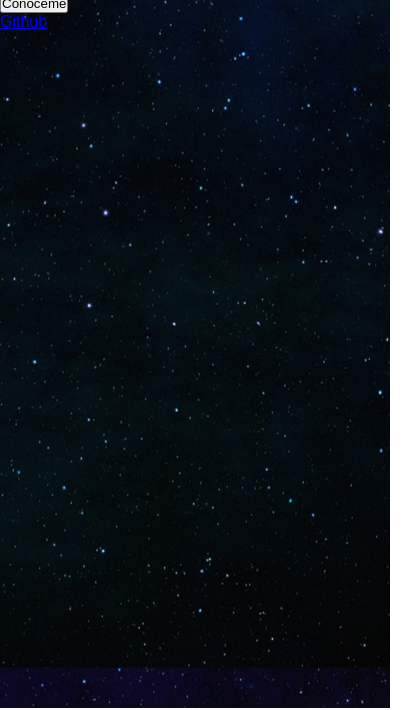
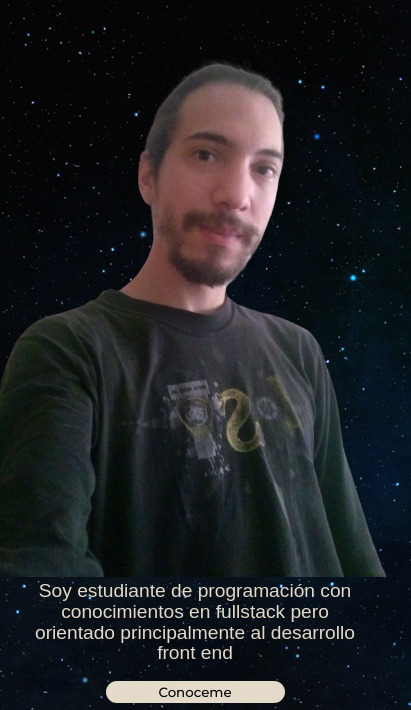
Before and after one commit to GabrielCarrillo93/CardWeb, a plain HTML site: page index.html in a window 390 px wide. Shown: the part 136-846 px from the top of the page, 411 px wide, since content can reach past the window. Drawn offline with Linux system fonts and the light colour scheme; a web font is replaced by a local one.

Commit message:
mobile listo

```diff
--- a/css/styles.css
+++ b/css/styles.css
@@ -6,22 +6,82 @@
     font-family: 'Monsterrat', sans-serif;
     padding: 0;
     margin: 0;
+    /* border: 1px solid red */
 }
 
 body {
     background-image: url(../img/fondo.jpg);
-    background-position: center;
+    background-repeat: no-repeat;
 }
 
 header {
-
     padding: 0;
-    margin: ;
+    margin: 0.5rem 0.5rem;
 }
 
 h1 {
     text-align: center;
     font-family: 'Edu SA Beginner', cursive;
-    color: rgb(127, 111, 231);
+    color: rgb(227, 218, 201);
     font-size: 3rem;
 }
+
+main{
+    display: flex;
+    flex-direction: column;
+    padding: 0.5rem 1rem;
+    align-items: center;
+    justify-content: space-around;
+}
+
+.seccion{
+    display: flex;
+    flex-direction: column;
+    align-items: center;
+    justify-content: space-around;
+}
+
+section>p{
+    width: 100%;
+    text-align: center;
+    padding: 0.25rem;
+}
+
+section>button{
+    width: 50%;
+}
+
+img{
+    max-height: 70vh;
+}
+
+button{
+    border-style: none;
+    border-radius: 15px;
+    padding: 0.2rem 0.3rem;
+    font-family: 'Montserrat', sans-serif;
+    margin: 0.8rem auto;
+    background-color: rgb(227, 218, 201);
+}
+
+.texto{
+    color: rgb(227, 218, 201);
+    font-size: 1.2rem;
+    line-height: 1.3rem;
+}
+
+footer{
+    text-align: center;
+    margin: 0.5rem;
+}
+
+i{
+    color: rgb(227, 218, 201);
+}
+
+@media screen and (min-width: 900px) {
+    main{
+        display: flex;
+        flex-direction: row;
+    }
+}
--- a/index.html
+++ b/index.html
@@ -12,15 +12,17 @@
         <h1>Gabriel Ivan Carrillo</h1>
     </header>
     <main>
-        <section>
-            Info
+        <section class="seccion">
+            <img src="img/perfil.png" alt="perfil">
         </section>
-        <section>
+        <section class="seccion">
+            <p class="texto">Soy estudiante de programación con conocimientos en fullstack pero orientado principalmente al desarrollo front end</p>
             <button>Conoceme</button>
         </section>
     </main>
     <footer>
-        <a href="https://github.com/GabrielCarrillo93" target="_blank">Github</a>
+        <a href="https://github.com/GabrielCarrillo93" target="_blank"><i class="fa-brands fa-github fa-xl"></i></a>
     </footer>
+    <script src="https://kit.fontawesome.com/364fe3b5cd.js" crossorigin="anonymous"></script>
 </body>
 </html>
```
Also changed, not shown: img/perfil.png (added).
